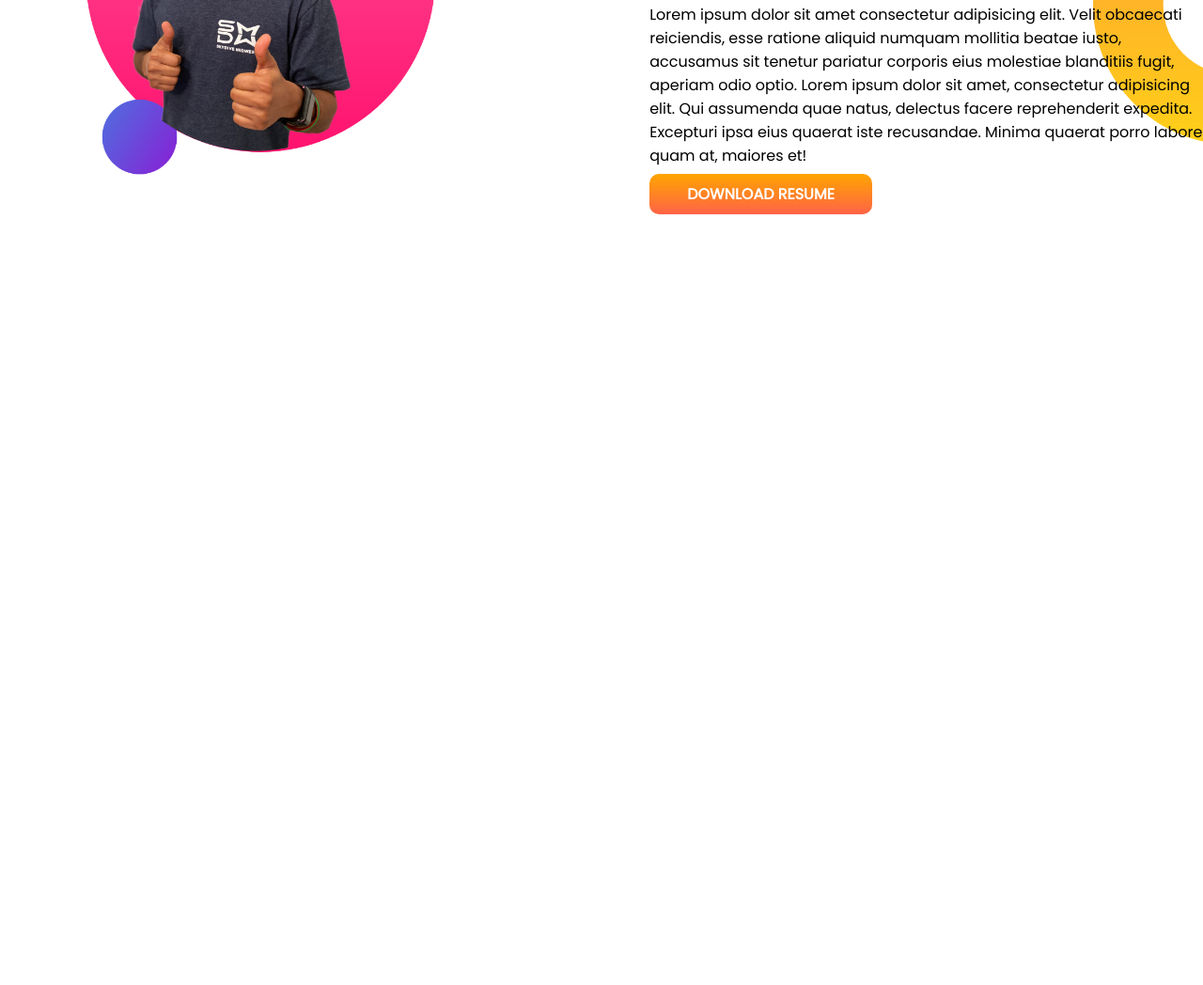
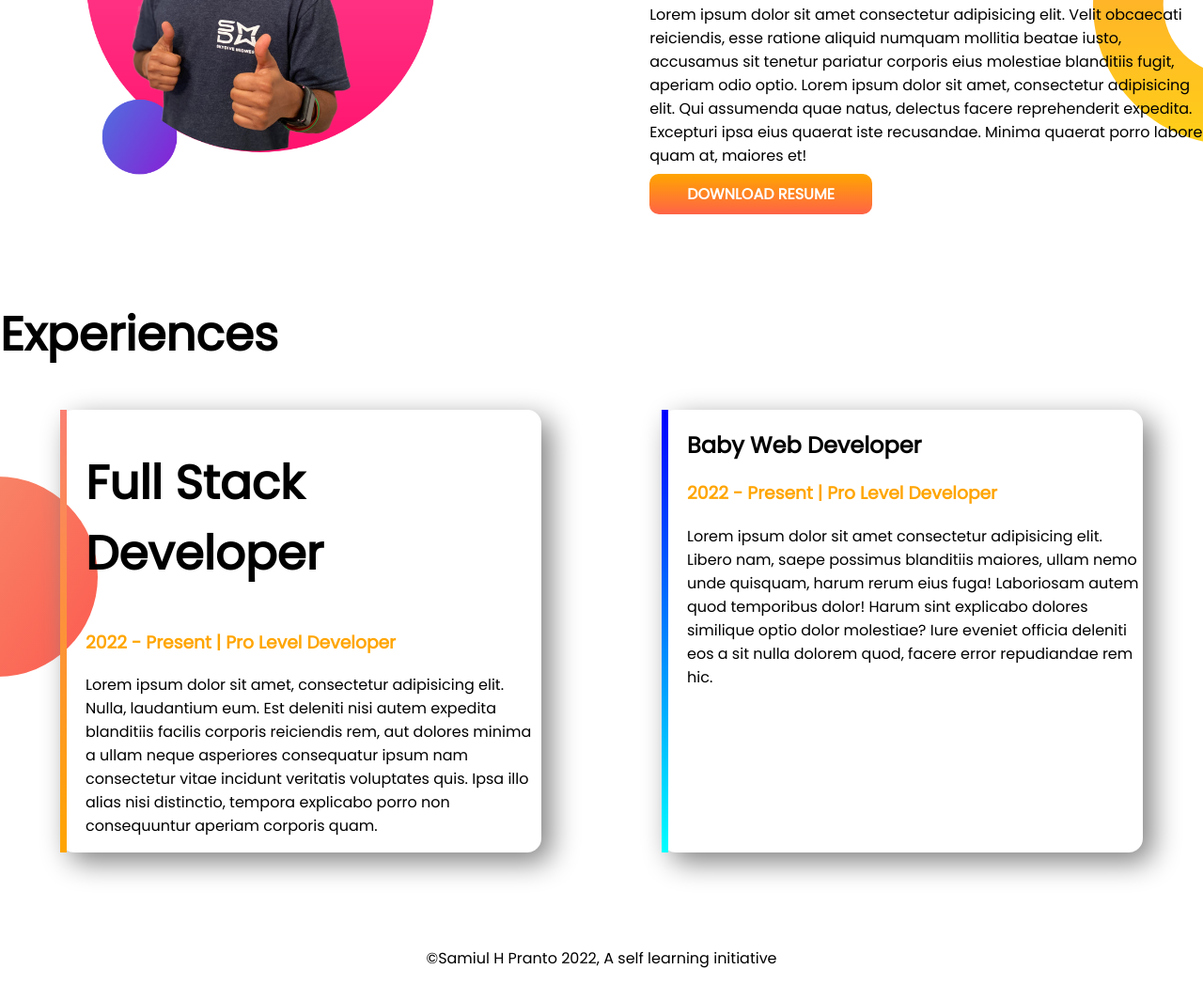
Before and after one commit to SamiulSami10/my-first-portfolio, a plain HTML site: page index.html in a window 1280 px wide. Shown: the part 873-1921 px from the top of the page at 94% size. Before the commit the page ends 1192 px from the top, so only its background shows below. Drawn offline with Linux system fonts and the light colour scheme.

Commit message:
added all

```diff
--- a/index.html
+++ b/index.html
@@ -22,7 +22,7 @@
   <body>
 
 
- <section class="top-banner">
+ <section class="top-banner flexible-container">
 
   <div class="half-width">
     <h1>Hi there!</h1>
@@ -40,7 +40,7 @@
   </div>
  </section>
 
- <section class="dream-big">
+ <section class="dream-big flexible-container" >
 
   <div class="half-width">
 <img src="images/jhankar2.png" alt="">
@@ -54,6 +54,32 @@
   </div>
  </section>
 
+
+
+ <section class="experience-area" >
+<h1>Experiences</h1>
+
+<div class="flexible-container">
+  <div id="full-stack-experience" class="experience-item">
+    <h1>Full Stack Developer</h1>
+    <h3 class="orange-color">2022 - Present | Pro Level Developer</h3>
+     <p>Lorem ipsum dolor sit amet, consectetur adipisicing elit. Nulla, laudantium eum. Est deleniti nisi autem expedita blanditiis facilis corporis reiciendis rem, aut dolores minima a ullam neque asperiores consequatur ipsum nam consectetur vitae incidunt veritatis voluptates quis. Ipsa illo alias nisi distinctio, tempora explicabo porro non consequuntur aperiam corporis quam.</p>
+  </div>
+
+  <div id="web-dev-experience" class="experience-item" >
+    <h2>Baby Web Developer</h>
+    <h3 class="orange-color">2022 - Present | Pro Level Developer</h3>
+     <p>Lorem ipsum dolor sit amet consectetur adipisicing elit. Libero nam, saepe possimus blanditiis maiores, ullam nemo unde quisquam, harum rerum eius fuga! Laboriosam autem quod temporibus dolor! Harum sint explicabo dolores similique optio dolor molestiae? Iure eveniet officia deleniti eos a sit nulla dolorem quod, facere error repudiandae rem hic. </p>
+  </div>
+</div>
+
+ </section>
+
+ <footer>
+  <p>
+    ©Samiul H Pranto 2022, A self learning initiative
+  </p>
+ </footer>
 </body>
 
 </html>
--- a/style.css
+++ b/style.css
@@ -17,7 +17,7 @@ h1 {
 
 
 
-section{
+.flexible-container{
     display: flex;
     margin-bottom: 100px;
 }
@@ -59,3 +59,39 @@ section{
     background-repeat: no-repeat;
     background-position: right;
 }
+
+
+.experience-item {
+    width: 40%;
+    margin-left: 5%;
+    margin-right: 5%;
+    padding-left: 20px;
+    border-radius: 15px;
+    box-shadow: 10px 10px 30px gray;
+    border-left: 10px solid;
+}
+
+
+.experience-area{
+    background-image:url(images/exp-bg.png);
+    background-repeat: no-repeat;
+    background-position: left;
+}
+
+
+#web-dev-experience{
+    border-left: 7px solid;
+    border-image: linear-gradient(blue, cyan);
+    border-image-slice: 1;
+}
+
+
+#full-stack-experience{
+    border-left: 7px solid;
+    border-image: linear-gradient( salmon,orange);
+    border-image-slice: 1;
+}
+
+footer p{
+    text-align: center;
+}
```
